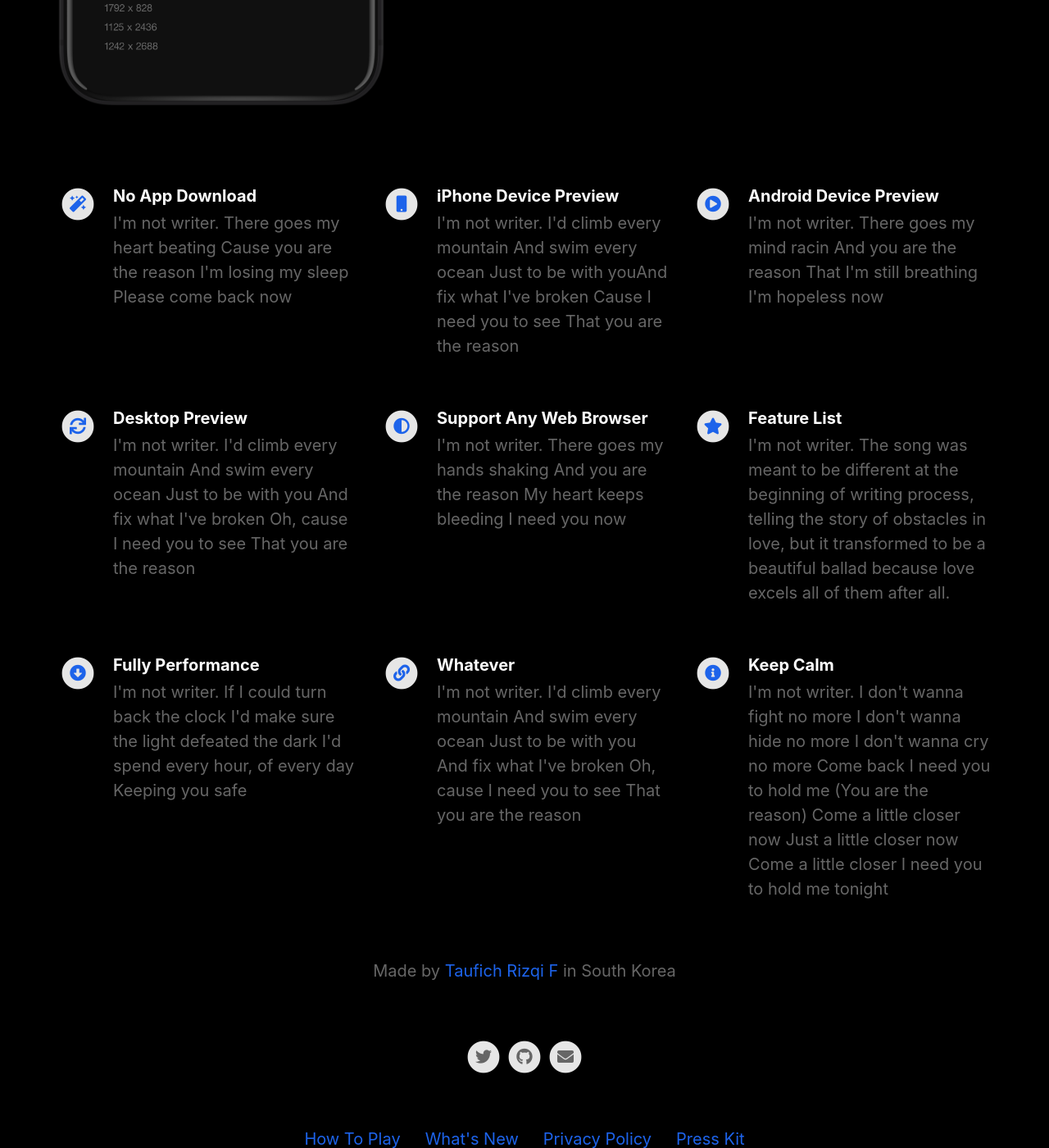
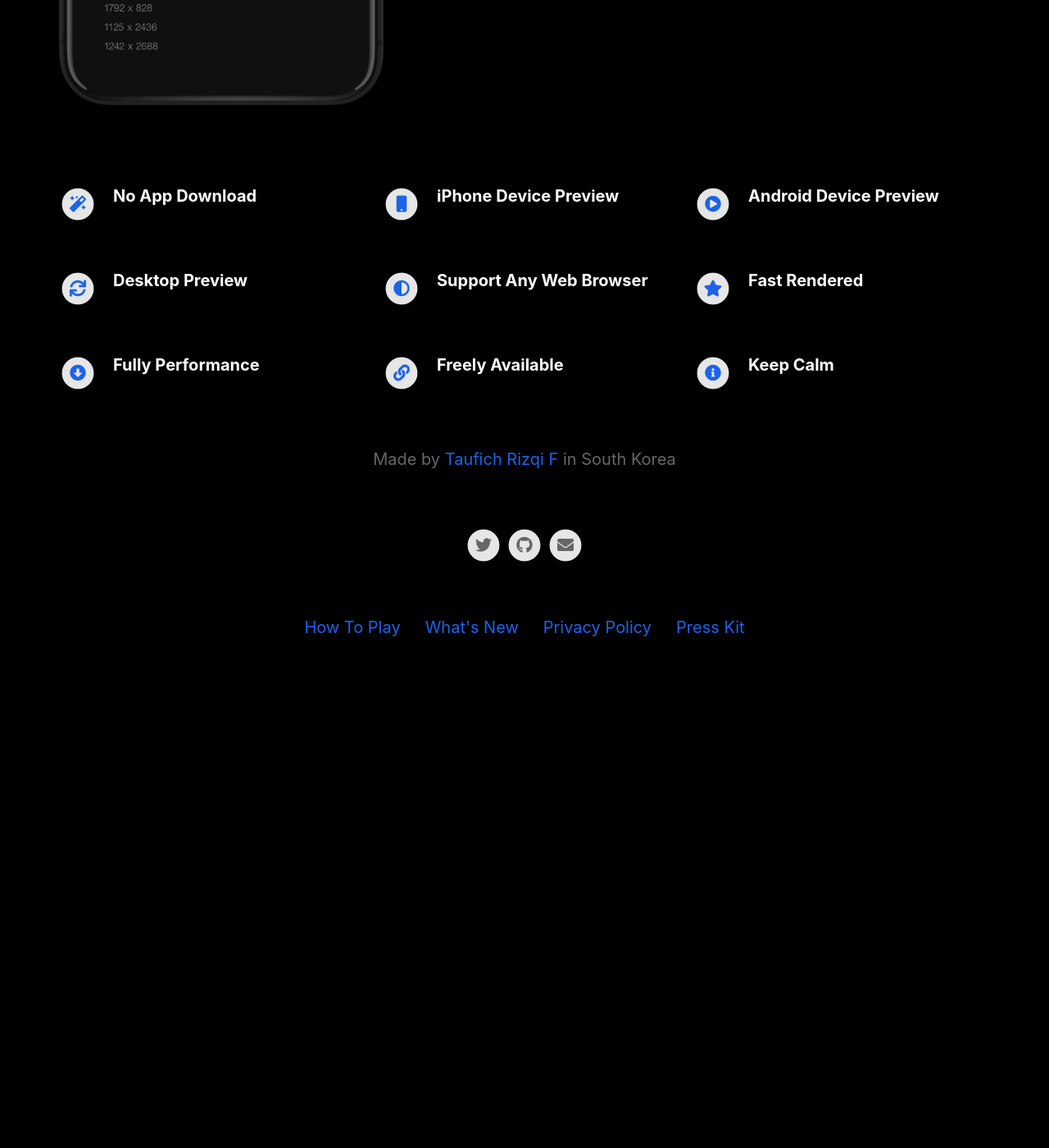
Before and after one commit to afimasyita/page-web-ar, a Jekyll site: the page built from index.html, in a window 1280 px wide and 1400 px high, scrolled down 855 px. Shown: the whole window at 82% size. Built offline with Jekyll 4.4.1, drawn with Linux system fonts in a browser that asks for light colours; nearby versions of some CDN libraries; after the commit the page ends 1700 px from its top, so only the background shows below that.

Commit message:
Update _config.yml

```diff
--- a/_config.yml
+++ b/_config.yml
@@ -35,39 +35,39 @@ youtube_username                          :
 features                                  :
 
   - title                                 : No App Download
-    description                           : I'm not writer. There goes my heart beating Cause you are the reason I'm losing my sleep Please come back now
+    description                           :
     fontawesome_icon_name                 : magic
 
   - title                                 : iPhone Device Preview
-    description                           : I'm not writer. I'd climb every mountain And swim every ocean Just to be with youAnd fix what I've broken Cause I need you to see That you are the reason
+    description                           :
     fontawesome_icon_name                 : mobile
 
   - title                                 : Android Device Preview
-    description                           : I'm not writer. There goes my mind racin And you are the reason That I'm still breathing I'm hopeless now
+    description                           :
     fontawesome_icon_name                 : play-circle
 
   - title                                 : Desktop Preview
-    description                           : I'm not writer. I'd climb every mountain And swim every ocean Just to be with you And fix what I've broken Oh, cause I need you to see That you are the reason
+    description                           :
     fontawesome_icon_name                 : sync
 
   - title                                 : Support Any Web Browser
-    description                           : I'm not writer. There goes my hands shaking And you are the reason My heart keeps bleeding I need you now
+    description                           :
     fontawesome_icon_name                 : adjust
 
-  - title                                 : Feature List
-    description                           : I'm not writer. The song was meant to be different at the beginning of writing process, telling the story of obstacles in love, but it transformed to be a beautiful ballad because love excels all of them after all.
+  - title                                 : Fast Rendered
+    description                           :
     fontawesome_icon_name                 : star
 
   - title                                 : Fully Performance
-    description                           : I'm not writer. If I could turn back the clock I'd make sure the light defeated the dark I'd spend every hour, of every day Keeping you safe
+    description                           :
     fontawesome_icon_name                 : arrow-alt-circle-down
 
-  - title                                 : Whatever
-    description                           : I'm not writer. I'd climb every mountain And swim every ocean Just to be with you And fix what I've broken Oh, cause I need you to see That you are the reason
+  - title                                 : Freely Available
+    description                           :
     fontawesome_icon_name                 : link
 
   - title                                 : Keep Calm
-    description                           : I'm not writer. I don't wanna fight no more I don't wanna hide no more I don't wanna cry no more Come back I need you to hold me (You are the reason) Come a little closer now Just a little closer now Come a little closer I need you to hold me tonight
+    description                           :
     fontawesome_icon_name                 : info-circle
 
   - title                                 : # New Feature Title
```
